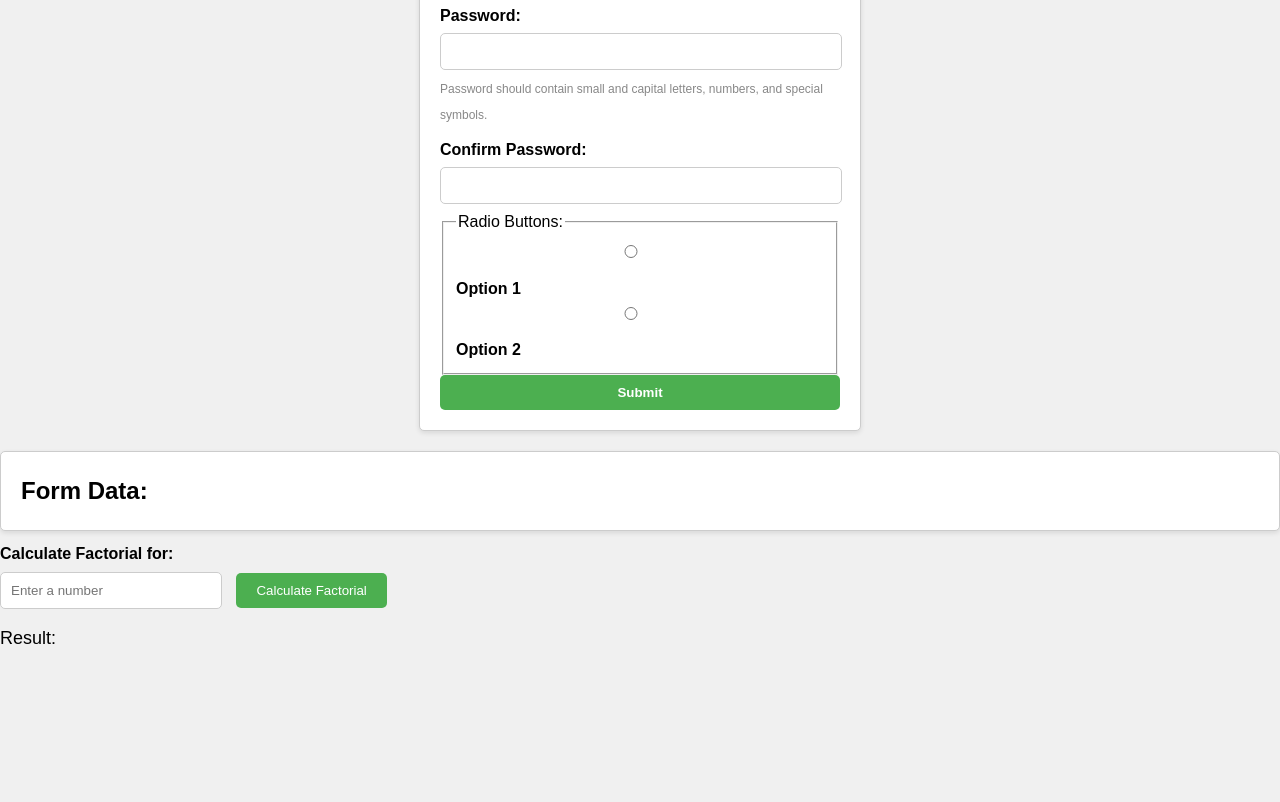
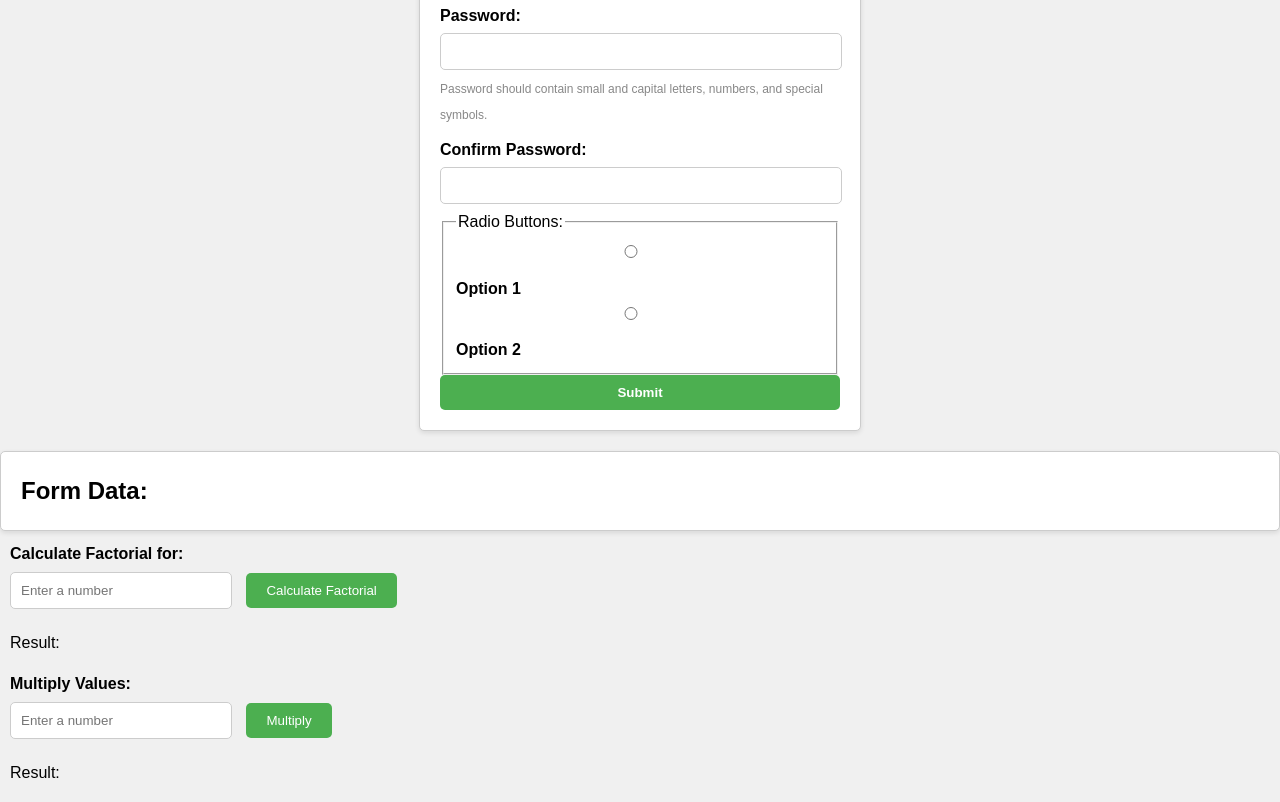
Before and after one commit to KolomiietsOleksandr/HW-Web-9-Form-Tests, a plain HTML site: page index.html in a window 1280 px wide. Shown: the part 447-1249 px from the top of the page. Before the commit the page ends 1118 px from the top, so only its background shows below. Drawn offline with Linux system fonts and the light colour scheme.

Commit message:
Third task

```diff
--- a/Scripts/script.js
+++ b/Scripts/script.js
@@ -120,4 +120,19 @@ document.addEventListener('DOMContentLoaded', function() {
             return 'not a number';
         }
     }
+
+    const multiplyInput = document.getElementById('multiply-input');
+    const multiplyButton = document.getElementById('multiply-button');
+    const multiplyResult = document.getElementById('multiply-result');
+
+    multiplyButton.addEventListener('click', function() {
+        const values = multiplyInput.value.split(/\s+/).map(parseFloat);
+        const result = multiply(...values);
+
+        multiplyResult.textContent = `Result: ${result}`;
+    });
+
+    function multiply(...values) {
+        return values.reduce((accumulator, currentValue) => accumulator * currentValue, 1);
+    }
 });
--- a/Styles/styles.css
+++ b/Styles/styles.css
@@ -91,7 +91,7 @@ button[type="submit"]:hover {
     font-weight: bold;
 }
 
-#factorial-input {
+#factorial-input, #multiply-input {
     width: 200px;
     padding: 10px;
     border: 1px solid #ccc;
@@ -99,7 +99,7 @@ button[type="submit"]:hover {
     margin-right: 10px;
 }
 
-#calculate-button {
+#calculate-button, #multiply-button{
     padding: 10px 20px;
     background-color: #4CAF50;
     color: #fff;
@@ -108,7 +108,11 @@ button[type="submit"]:hover {
     cursor: pointer;
 }
 
-#factorial-result {
+#factorial-result #multiply-result {
     font-size: 18px;
     margin-top: 10px;
 }
+
+.Math{
+    margin-left: 10px;
+}
--- a/index.html
+++ b/index.html
@@ -46,13 +46,19 @@
         <ul id="form-data"></ul>
     </div>
 
-    <dic>
+    <div class="Math">
     <label for="factorial-input">Calculate Factorial for:</label>
     <input type="text" id="factorial-input" placeholder="Enter a number">
     <button id="calculate-button">Calculate Factorial</button>
     <p id="factorial-result">Result: </p>
-    </dic>
+    </div>
 
+    <div class="Math">
+        <label for="multiply-input">Multiply Values:</label>
+        <input type="text" id="multiply-input" placeholder="Enter a number" required>
+        <button id="multiply-button">Multiply</button>
+        <p id="multiply-result">Result: </p>
+    </div>
     <script src="Scripts/script.js"></script>
 </body>
 </html>
```
